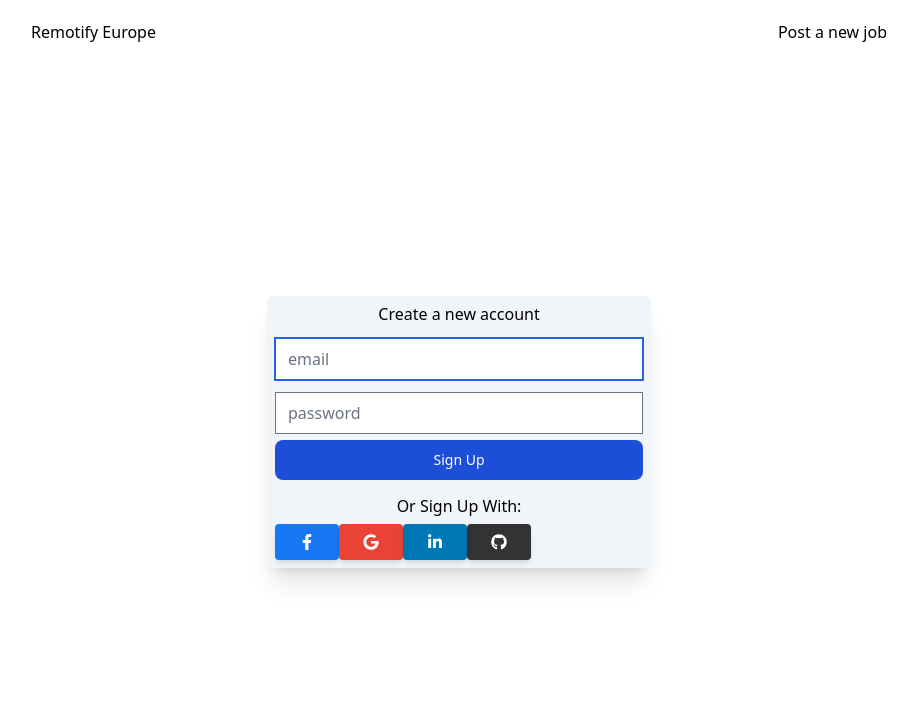
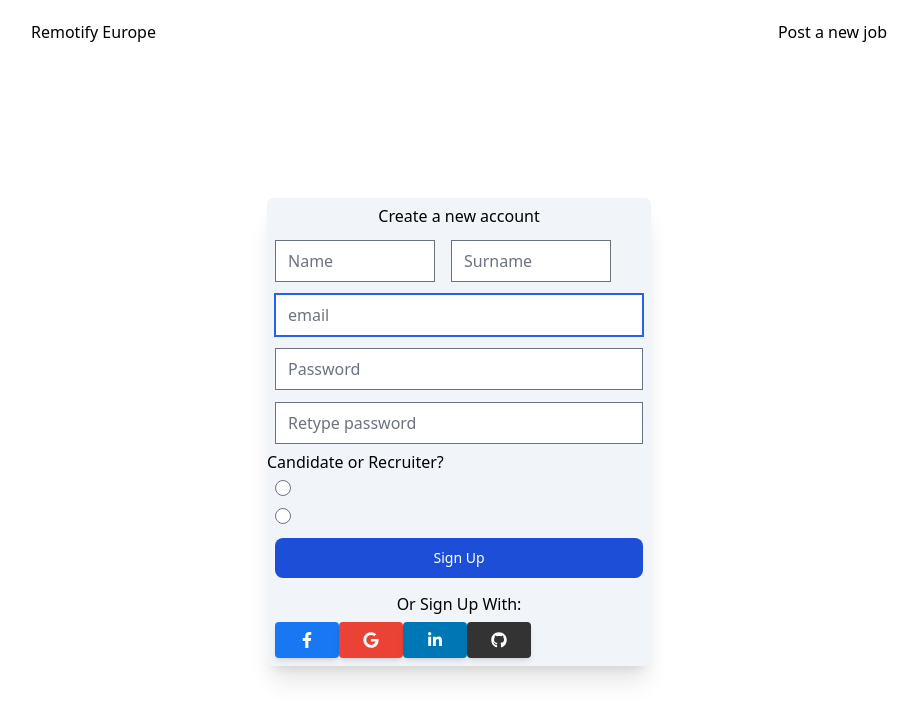
Before and after one commit to bushidavid/jobBoard, a React (Create React App) app: page /register in a window 1280 px wide. Shown: the top 720 px of the page, without its empty margins (181-1099 px from the left). Built offline with nearby package versions, Linux system fonts and the light colour scheme.

Commit message:
improved register form, added more input fields

```diff
--- a/src/Register.js
+++ b/src/Register.js
@@ -1,7 +1,7 @@
 import React, {useState, useRef, useEffect} from "react";
 import './register.css';
 
-const USER_REGEX = /^[A-z][A-z0-9-_]{3,23}$/;
+const EMAIL_REGEX = /^[A-z][A-z0-9-_]{3,23}$/;
 const PWD_REGEX = /^(?=.*[a-z])(?=.*[A-Z])(?=.*[0-9])(?=.*[!@#$%]).{8,24}$/;
 const REGISTER_URL = '/register';
 
@@ -13,6 +13,13 @@ const Register = () => {
   const [email, setEmail] = useState("");
   const [validEmail, setValidEmail] = useState(false);
   const [emailFocus, setEmailFocus] = useState(false);
+
+  const [name, setName] = useState("");
+  const [surname, setSurname] = useState("");
+  const [isCandidate, setCandidate] = useState(false);
+  const [isRecruiter, setRecruiter] = useState(false);
+
+
 
   const [pwd, setPwd] = useState("");
   const [validPwd, setValidPwd] = useState(false);
@@ -32,7 +39,7 @@ const Register = () => {
   }, []);
 
   useEffect(()=> {
-    const result = USER_REGEX.test(email);
+    const result = EMAIL_REGEX.test(email);
     console.log(result);
     console.log(email);
     setValidEmail(result);
@@ -54,7 +61,7 @@ const Register = () => {
     const handleSubmit = async (e) => {
       e.preventDefault();
       // if button enabled with JS hack
-      const v1 = USER_REGEX.test(email);
+      const v1 = EMAIL_REGEX.test(email);
       const v2 = PWD_REGEX.test(pwd);
       if (!v1 || !v2) {
           setErrMsg("Invalid Entry");
@@ -71,10 +78,18 @@ const Register = () => {
             <p ref={errRef} className={errMsg ? "errmsg" : "offscreen"} aria-live="assertive">{errMsg}</p>
             <p className="self-center py-1.5">Create a new account</p>
               {/*<input type="text" id="name" name="name" className="my-1.5 mx-2" placeholder="Full Name" value={name} onChange={(e) => setName(e.target.value)}/> */}
+              <div classname="flex flex-row w-full">
+                <input type="text" className="w-40 my-1.5 mx-2" placeholder="Name" value={name} onChange={(e) => setName(e.target.value)}></input>
+                <input type="text" className="w-40 my-1.5 mx-2" placeholder="Surname" value={surname} onChange={(e) => setSurname(e.target.value)}></input>
+              </div>
               <input type="email" ref={userRef} id="email" name="email" className="my-1.5 mx-2" placeholder="email" value={email} onChange={(e) => setEmail(e.target.value)} required aria-invalid={validEmail ? "false" : "true"}/>
-              <input type="password" id="" className="my-1.5 mx-2" placeholder="password" value={pwd} onChange={(e) => setPwd(e.target.value)} required aria-invalid={validPwd ? "false" : "true"}/>
+              <input type="password" id="" className="my-1.5 mx-2" placeholder="Password" value={pwd} onChange={(e) => setPwd(e.target.value)} required aria-invalid={validPwd ? "false" : "true"}/>
+              <input type="password" id="match_pwd" className="my-1.5 mx-2" placeholder="Retype password" value={matchPwd} onChange={(e) => setValidMatch(e.target.value)} required aria-invalid={validMatch ? "false" : "true"}/>
+              <label htmlFor="is-candidate-recruiter">Candidate or Recruiter?</label>
+              <input type="radio" id="is-candidate-recruiter" name="is-candidate-recruiter" className="my-1.5 mx-2" onChange={(e) => {setCandidate(e.target.checked); setRecruiter(false);}}/>
+              <input type="radio" id="is-recruiter-recruiter" name="is-candidate-recruiter" className="my-1.5 mx-2" onChange={(e) => {setRecruiter(e.target.checked); setCandidate(false);}}/>
 
-              <button type="button" className=" hover:shadow-lg text-white bg-blue-700 hover:bg-blue-800 focus:ring-4 focus:ring-blue-300 font-medium rounded-lg text-sm px-5 py-2.5 mb-2 mx-2 dark:bg-blue-600 dark:hover:bg-blue-700 focus:outline-none dark:focus:ring-blue-800">Sign Up</button>
+              <button type="button" className=" hover:shadow-lg mt-2 text-white bg-blue-700 hover:bg-blue-800 focus:ring-4 focus:ring-blue-300 font-medium rounded-lg text-sm px-5 py-2.5 mb-2 mx-2 dark:bg-blue-600 dark:hover:bg-blue-700 focus:outline-none dark:focus:ring-blue-800">Sign Up</button>
             <p className="self-center py-1.5">Or Sign Up With:</p>
 
             <div className="inline-block flex-row justify-around mx-2">
@@ -84,7 +99,7 @@ const Register = () => {
                 </svg>
               </button>
 
-              <button type="button" data-mdb-ripple="true" data-mdb-ripple-color="light" className="inline-block px-6 py-2.5 mb-2  text-white font-medium text-xs leading-tight uppercase rounded shadow-md hover:shadow-lg focus:shadow-lg focus:outline-none focus:ring-0 active:shadow-lg transition duration-150 ease-in-out" style={{backgroundColor: '#ea4335'}}>
+              <button type="button" data-mdb-ripple="true" data-mdb-ripple-color="light" className="inline-block px-6 py-2.5 mb-2 text-white font-medium text-xs leading-tight uppercase rounded shadow-md hover:shadow-lg focus:shadow-lg focus:outline-none focus:ring-0 active:shadow-lg transition duration-150 ease-in-out" style={{backgroundColor: '#ea4335'}}>
                 <svg xmlns="http://www.w3.org/2000/svg" viewBox="0 0 488 512" className="w-4 h-4">
                   <path fill="currentColor" d="M488 261.8C488 403.3 391.1 504 248 504 110.8 504 0 393.2 0 256S110.8 8 248 8c66.8 0 123 24.5 166.3 64.9l-67.5 64.9C258.5 52.6 94.3 116.6 94.3 256c0 86.5 69.1 156.6 153.7 156.6 98.2 0 135-70.4 140.8-106.9H248v-85.3h236.1c2.3 12.7 3.9 24.9 3.9 41.4z" />
                 </svg>
```
